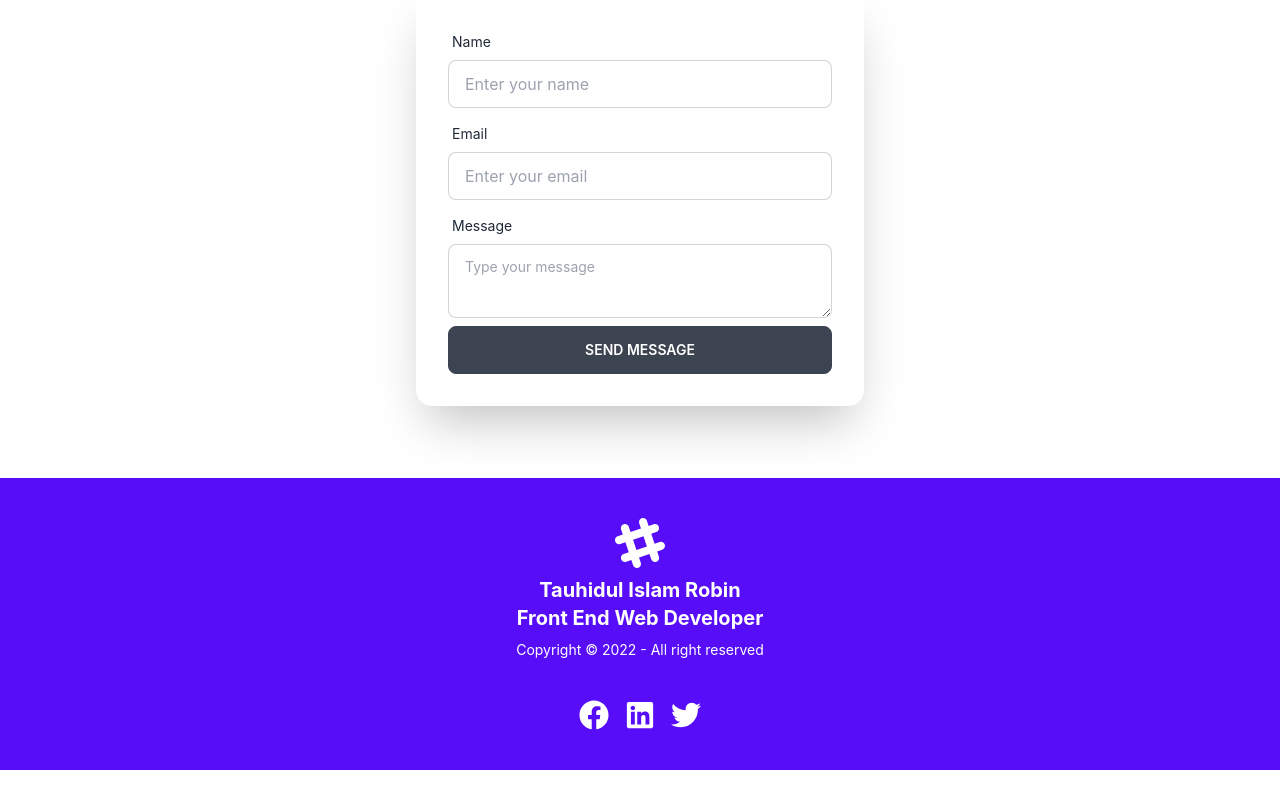
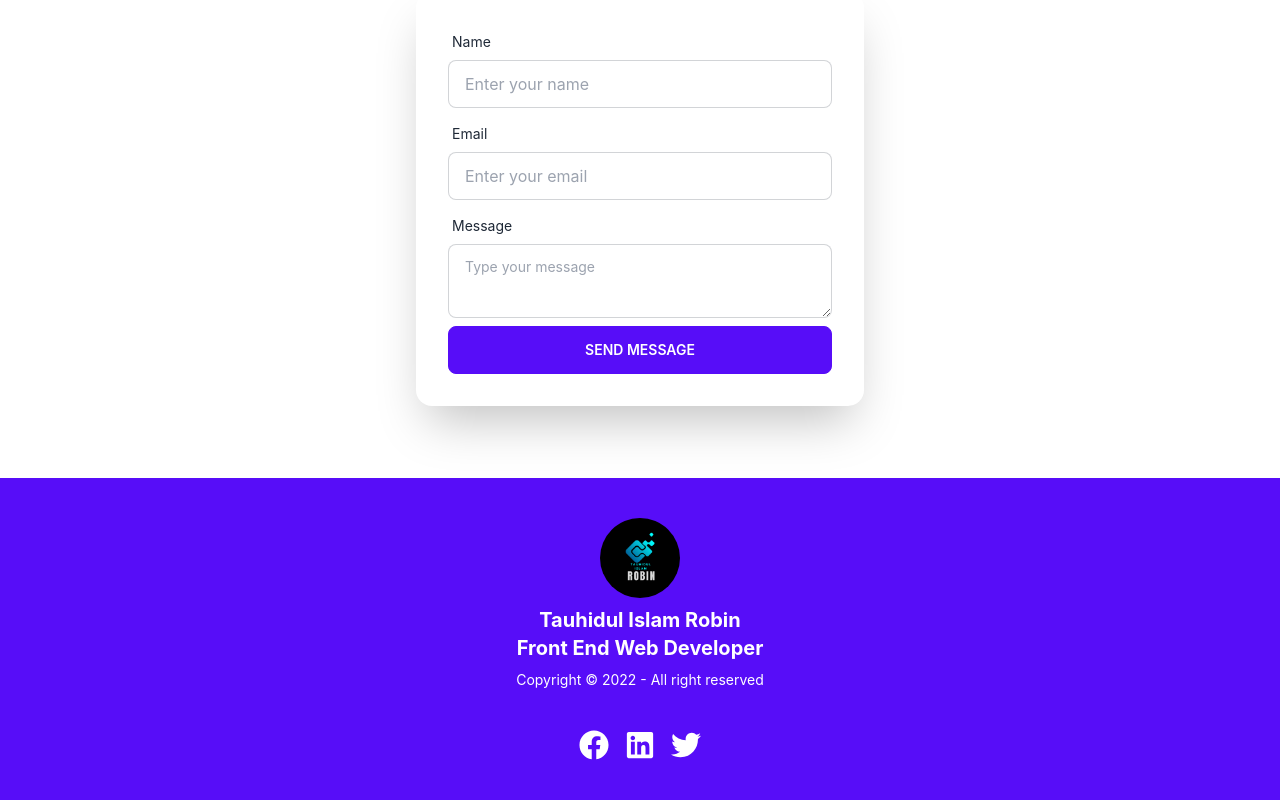
Before and after one commit to Tauhidul-IR/robin-portfolio, a React (Create React App) app: page / in a window 1280 px wide. Shown: the part 1254-2054 px from the top of the page. Before the commit the page ends 2024 px from the top, so only its background shows below. Built offline with nearby package versions, Linux system fonts and the light colour scheme.

Commit message:
favicon add

```diff
--- a/src/Pages/Home/ContactInfo.js
+++ b/src/Pages/Home/ContactInfo.js
@@ -68,7 +68,7 @@ const ContactInfo = () => {
                                 <textarea name='message' className="textarea textarea-bordered" required placeholder="Type your message"></textarea>
                             </div>
 
-                            <input className='w-full  btn btn-neutral' type="submit" value="Send message" />
+                            <input className='w-full  btn btn-primary' type="submit" value="Send message" />
 
                             {
                                 result ? <Result /> : null
--- a/src/component/Footer/Footer.js
+++ b/src/component/Footer/Footer.js
@@ -1,13 +1,14 @@
 import React from 'react';
 import { FaFacebook, FaLinkedin, FaTwitter } from "react-icons/fa";
 import { Link } from 'react-router-dom';
+import img from '../../image/footer.png'
 
 const Footer = () => {
     return (
         <div>
             <footer className="footer footer-center p-10 bg-primary text-primary-content">
                 <div>
-                    <svg width="50" height="50" viewBox="0 0 24 24" xmlns="http://www.w3.org/2000/svg" fillRule="evenodd" clipRule="evenodd" className="inline-block fill-current"><path d="M22.672 15.226l-2.432.811.841 2.515c.33 1.019-.209 2.127-1.23 2.456-1.15.325-2.148-.321-2.463-1.226l-.84-2.518-5.013 1.677.84 2.517c.391 1.203-.434 2.542-1.831 2.542-.88 0-1.601-.564-1.86-1.314l-.842-2.516-2.431.809c-1.135.328-2.145-.317-2.463-1.229-.329-1.018.211-2.127 1.231-2.456l2.432-.809-1.621-4.823-2.432.808c-1.355.384-2.558-.59-2.558-1.839 0-.817.509-1.582 1.327-1.846l2.433-.809-.842-2.515c-.33-1.02.211-2.129 1.232-2.458 1.02-.329 2.13.209 2.461 1.229l.842 2.515 5.011-1.677-.839-2.517c-.403-1.238.484-2.553 1.843-2.553.819 0 1.585.509 1.85 1.326l.841 2.517 2.431-.81c1.02-.33 2.131.211 2.461 1.229.332 1.018-.21 2.126-1.23 2.456l-2.433.809 1.622 4.823 2.433-.809c1.242-.401 2.557.484 2.557 1.838 0 .819-.51 1.583-1.328 1.847m-8.992-6.428l-5.01 1.675 1.619 4.828 5.011-1.674-1.62-4.829z"></path></svg>
+                    <img className='w-20 h-20 rounded-full' src={img} alt="" />
                     <p className="font-bold text-xl">
                         Tauhidul Islam Robin<br />Front End Web Developer
                     </p>
```
Also changed, not shown: src/image/footer.png (added), 1 other file (tests, documents, lock files or other folders).
